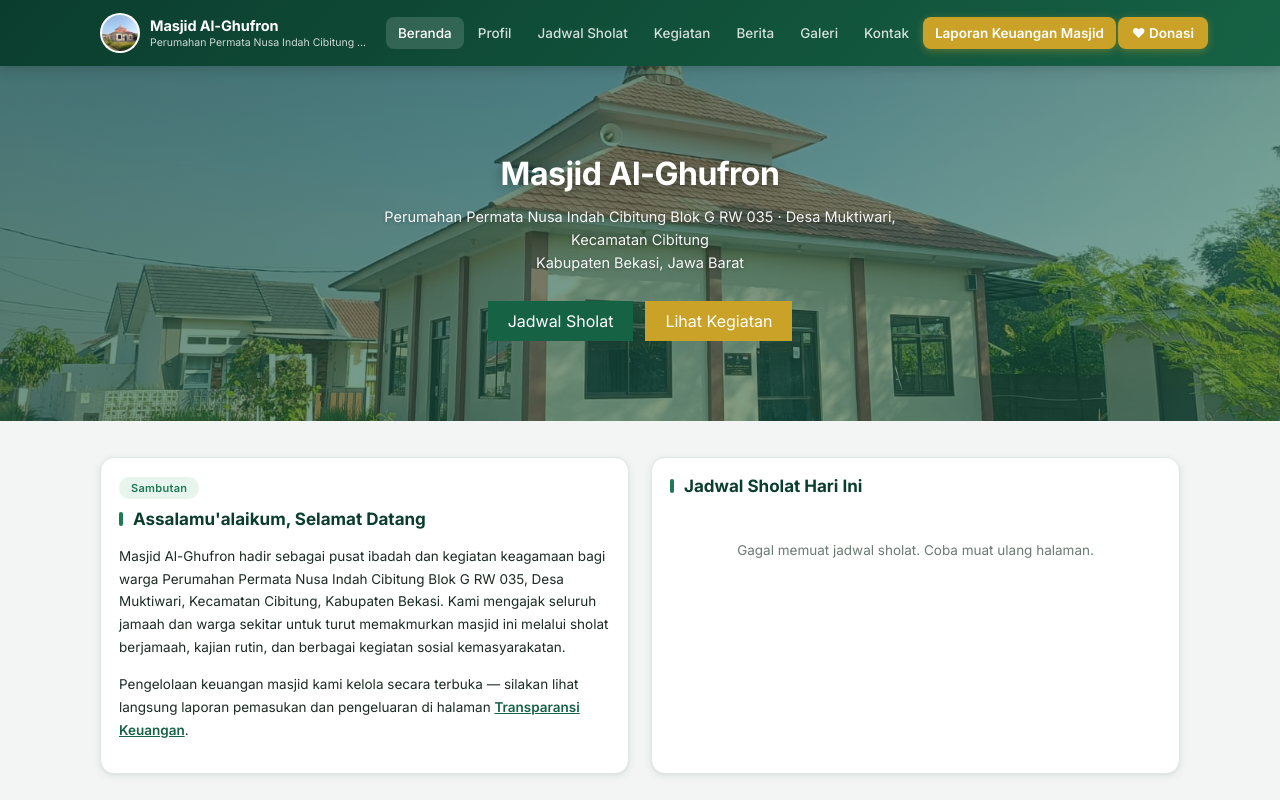
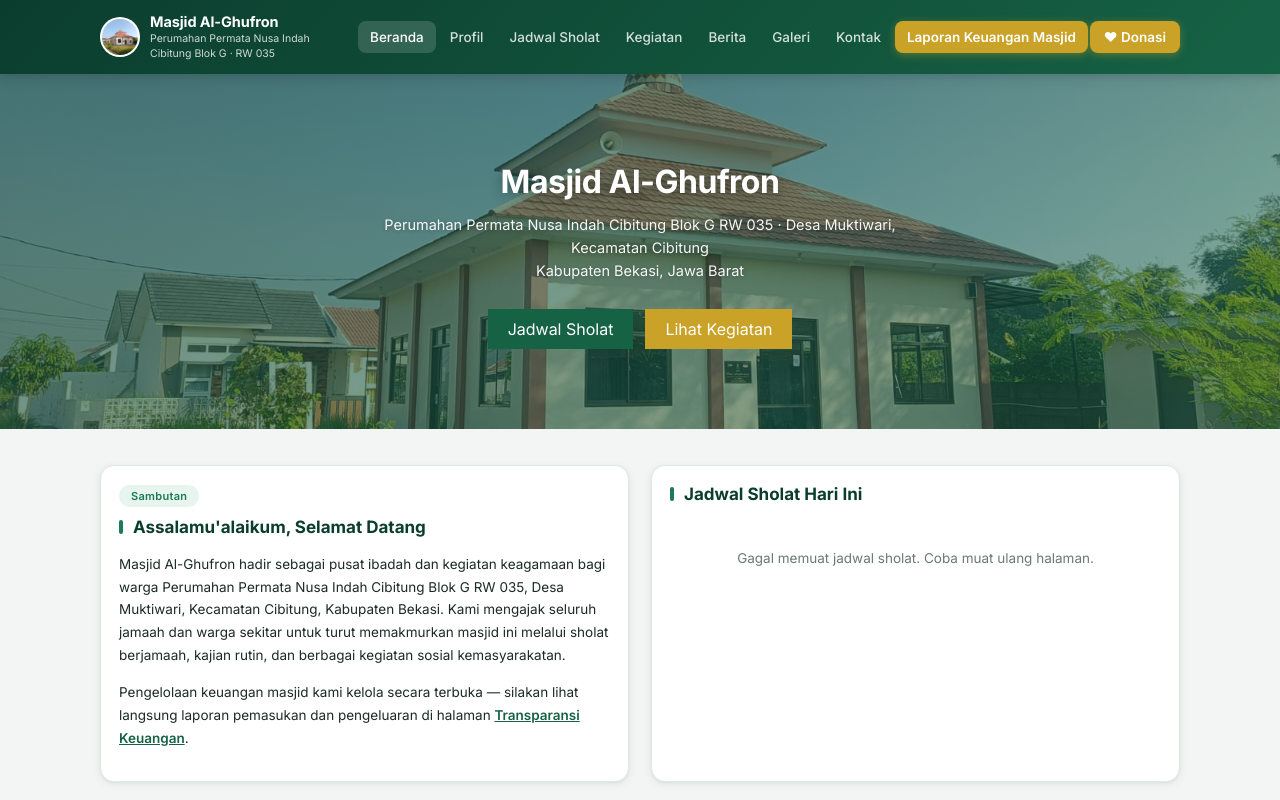
Before and after one commit to basten08/masjid-al-ghufron, a website: page public/index.html in a window 1280 px wide. Shown: the top 800 px of the page. Drawn offline with Linux system fonts and the light colour scheme; no server answers.

Commit message:
Perbaiki teks logo header agar tidak terpotong

```diff
--- a/public/style.css
+++ b/public/style.css
@@ -328,7 +328,7 @@ input:focus, select:focus, textarea:focus {
 .site-logo { display: flex; align-items: center; gap: 10px; text-decoration: none; color: white; }
 .site-logo .brand-icon { font-size: 20px; width: 40px; height: 40px; flex-shrink: 0; border: 2px solid rgba(255,255,255,0.25); }
 .site-logo strong { font-size: 14.5px; display: block; line-height: 1.3; letter-spacing: -0.1px; white-space: nowrap; }
-.site-logo small { font-size: 10.5px; opacity: 0.8; display: block; font-weight: 400; white-space: nowrap; overflow: hidden; text-overflow: ellipsis; max-width: 220px; }
+.site-logo small { font-size: 10.5px; opacity: 0.8; display: block; font-weight: 400; white-space: normal; line-height: 1.4; max-width: 300px; }
 
 .nav-toggle {
   display: none; background: transparent; border: 1px solid rgba(255,255,255,0.35);
```
